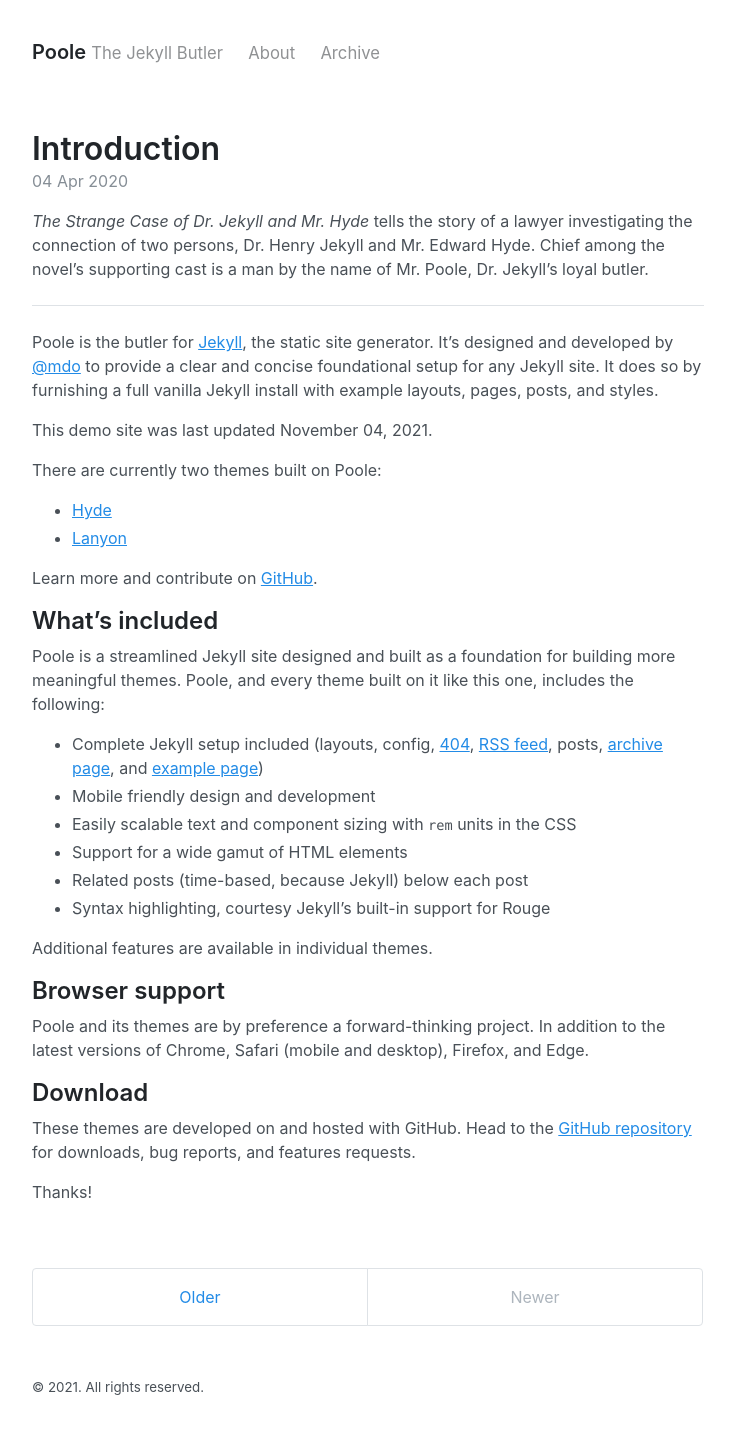
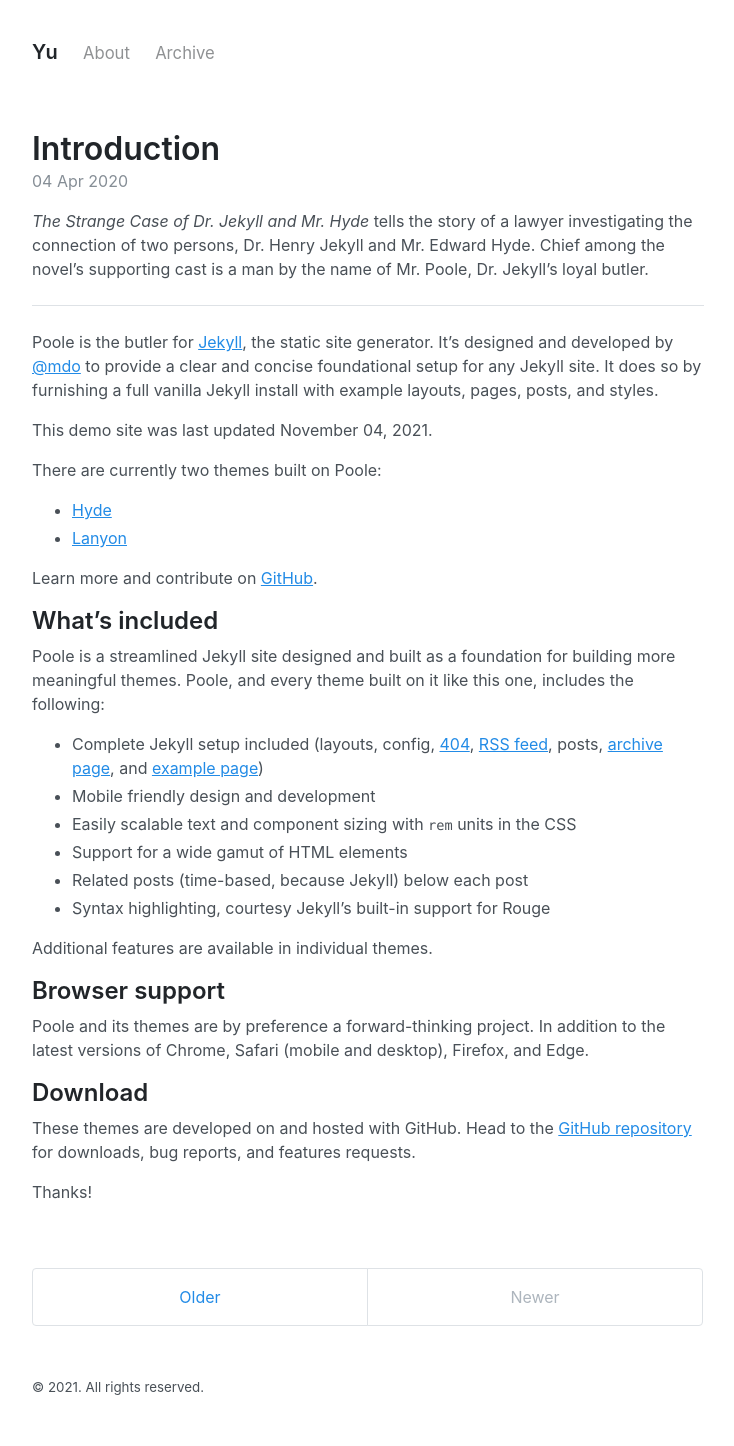
Before and after one commit to yuuu14/blog, a Jekyll site: the page built from index.html, in a window 1280 px wide. Shown: the whole page, without its empty margins (272-1006 px from the left). Built offline with Jekyll 4.4.1, drawn with Linux system fonts in a browser that asks for light colours; the list of posts is cut into pages by our own code.

Commit message:
fix url in config

```diff
--- a/_config.yml
+++ b/_config.yml
@@ -1,7 +1,7 @@
 # Setup
-title: Poole
-tagline: The Jekyll Butler
-url: https://getpoole.com
+title: Yu
+tagline: null
+url: https://yuuu14.github.io/blog
 paginate: 1
 baseurl: ""
 permalink: pretty
```
